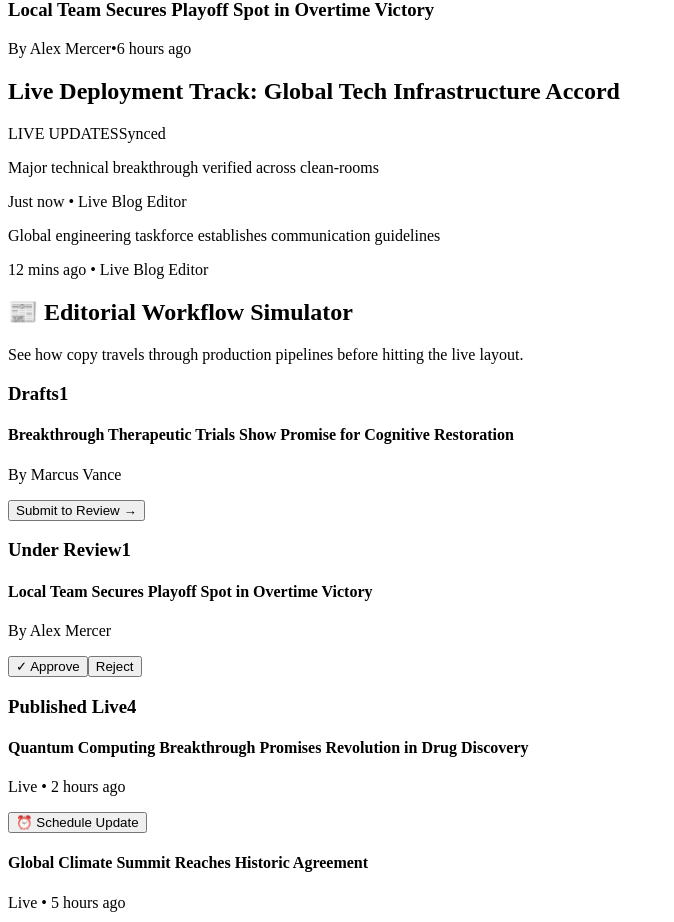
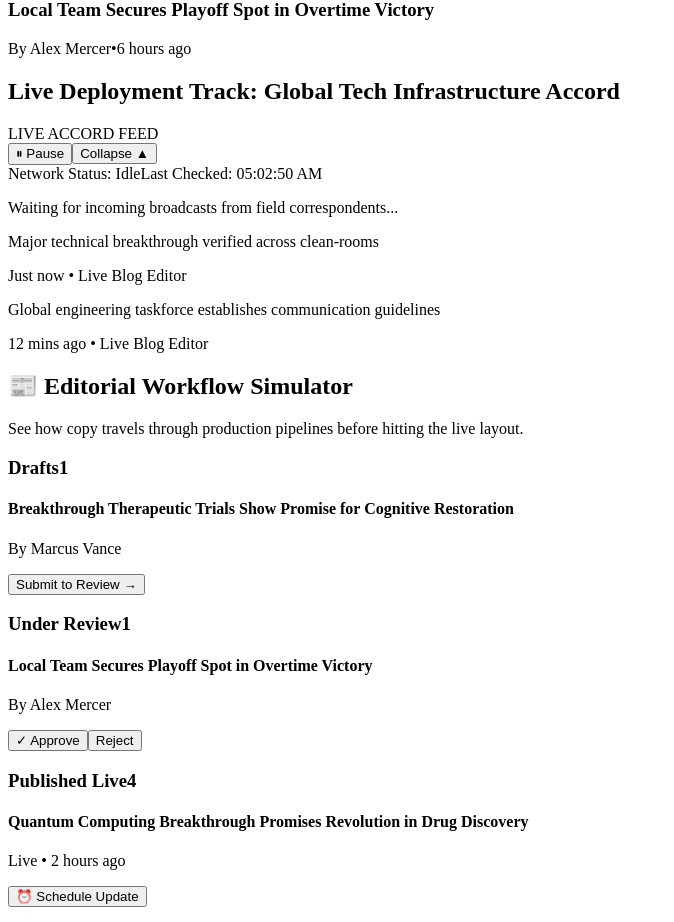
Before and after one commit to gomugomucode/news, a React (Vite) app: page / in a window 1280 px wide. Shown: the part 2240-3162 px from the top of the page, without its empty margins (0-674 px from the left). Built offline with nearby package versions, Linux system fonts and the light colour scheme; the HTML template or start-up script is replaced by a standard one.

Commit message:
feat: add LiveBlogCounter component with auto-polling and stream management features

```diff
--- a/src/components/LiveBlogCounter.jsx
+++ b/src/components/LiveBlogCounter.jsx
@@ -3,17 +3,30 @@ import { getLiveBlogUpdates } from '../services/mockApi';
 
 export default function LiveBlogCounter({ liveBlogId }) {
   const [updateCount, setUpdateCount] = useState(0);
-  const [lastUpdateTime, setLastUpdateTime] = useState(Date.now());
+  const [lastCheckTime, setLastCheckTime] = useState(new Date().toLocaleTimeString());
   const [isChecking, setIsChecking] = useState(false);
+  const [isPaused, setIsPaused] = useState(false);
+  const [isCollapsed, setIsCollapsed] = useState(false);
+  const [livePosts, setLivePosts] = useState([]);
 
   useEffect(() => {
+    // Prevent polling if the user has manually paused updates
+    if (isPaused) return;
+
     const checkForUpdates = async () => {
       setIsChecking(true);
       try {
-        const result = await getLiveBlogUpdates(lastUpdateTime);
+        const result = await getLiveBlogUpdates(Date.now());
+
+        // Update check timestamp
+        setLastCheckTime(new Date().toLocaleTimeString([], { hour: '2-digit', minute: '2-digit', second: '2-digit' }));
+
         if (result.hasNewUpdates) {
+          // Task 3: Accumulate count
           setUpdateCount(prev => prev + result.updateCount);
-          setLastUpdateTime(result.timestamp);
+
+          // Task 2: Prepend new posts to the live stream array
+          setLivePosts(prevPosts => [...result.newPosts, ...prevPosts]);
         }
       } catch (err) {
         console.error('Failed to parse active polling updates:', err);
@@ -22,42 +35,103 @@ export default function LiveBlogCounter({ liveBlogId }) {
       }
     };
 
-    // Polls every 15 seconds matching BBC production system fallbacks
+    // Polls every 15 seconds (reduced from BBC fallback for testing)
     const interval = setInterval(checkForUpdates, 15000);
     checkForUpdates();
 
     return () => clearInterval(interval);
-  }, [lastUpdateTime, liveBlogId]);
+  }, [isPaused, liveBlogId]);
+
+  // Task 3: Reset the badge counter to clear unread metrics
+  const handleMarkAsRead = () => {
+    setUpdateCount(0);
+  };
 
   return (
-    <div className="p-4 bg-[#0063B1]/5 border-l-4 border-[#0063B1] rounded-r-xl my-4">
+    <div className="bg-white border border-gray-100 rounded-xl shadow-xs overflow-hidden">
+      {/* HEADER CONTROL STRIP */}
+      <div className="p-4 bg-[#0063B1]/5 flex flex-wrap items-center justify-between gap-3 border-b border-gray-100">
         <div className="flex items-center gap-3">
-        {/* LIVE RECORD PULSING DOT METRIC */}
-        <div className="w-2.5 h-2.5 bg-[#BB1919] rounded-full animate-pulse"></div>
+          {/* Pulsing state dot */}
+          <div className={`w-2.5 h-2.5 rounded-full ${isPaused ? 'bg-gray-400' : 'bg-[#BB1919] animate-pulse'}`}></div>
           <span className="text-xs font-black text-gray-900 tracking-wider uppercase">
-          LIVE UPDATES
+            {isPaused ? 'STREAM PAUSED' : 'LIVE ACCORD FEED'}
           </span>
 
-        {/* REUSE INCREMENT BADGES */}
+          {/* Task 3: Dynamic Accumulator Badge */}
           {updateCount > 0 && (
             <span className="px-2 py-0.5 bg-[#BB1919]/10 text-[#BB1919] text-[11px] font-bold rounded-md animate-bounce">
-            +{updateCount} new posts
+              +{updateCount} new
             </span>
           )}
+        </div>
 
-        {/* LOG SYSTEM INDICATOR CHECKS */}
-        <span className="ml-auto text-[11px] font-medium text-gray-400">
-          {isChecking ? 'Syncing stream...' : 'Synced'}
+        {/* INTERACTIVE COMPONENT UTILITY CONTROLS */}
+        <div className="flex items-center gap-2">
+          {updateCount > 0 && (
+            <button
+              onClick={handleMarkAsRead}
+              className="text-[11px] font-bold text-gray-500 hover:text-gray-900 bg-white px-2 py-1 rounded border border-gray-200 cursor-pointer transition-colors"
+            >
+              Mark as Read
+            </button>
+          )}
+
+          <button
+            onClick={() => setIsPaused(!isPaused)}
+            className={`text-[11px] font-bold px-2 py-1 rounded border transition-colors cursor-pointer ${
+              isPaused
+                ? 'bg-emerald-50 border-emerald-200 text-emerald-700 hover:bg-emerald-100'
+                : 'bg-white border-gray-200 text-gray-600 hover:bg-gray-50'
+            }`}
+          >
+            {isPaused ? '▶ Resume' : '⏸ Pause'}
+          </button>
+
+          <button
+            onClick={() => setIsCollapsed(!isCollapsed)}
+            className="text-[11px] font-bold text-gray-400 hover:text-gray-600 px-1 cursor-pointer"
+          >
+            {isCollapsed ? 'Expand ▼' : 'Collapse ▲'}
+          </button>
+        </div>
+      </div>
+
+      {/* RE-STREAM CONTAINER HOOKS */}
+      {!isCollapsed && (
+        <div className="p-4 bg-white space-y-4">
+          {/* Task 1: Synced verification stamp metric display banner */}
+          <div className="flex items-center justify-between text-[11px] text-gray-400 font-mono bg-gray-50 px-3 py-1.5 rounded-md border border-gray-100">
+            <span>Network Status: {isChecking ? 'Polling data cloud...' : 'Idle'}</span>
+            <span>Last Checked: {lastCheckTime}</span>
+          </div>
+
+          {/* Task 2: Live rendering channel for incoming background stream posts */}
+          <div className="space-y-3 max-h-[300px] overflow-y-auto pr-1">
+            {livePosts.length > 0 ? (
+              livePosts.map((post) => (
+                <div key={post.id} className="p-3 bg-red-50/20 border-l-4 border-[#BB1919] rounded-r-lg transition-all animate-fadeIn">
+                  <div className="flex justify-between items-start gap-2 mb-1">
+                    <span className="text-[10px] font-black text-[#BB1919] tracking-wider uppercase bg-red-100/50 px-1.5 py-0.5 rounded">
+                      NEW CORRESPONDENCE
+                    </span>
+                    <span className="text-[10px] text-gray-400 font-medium font-mono">
+                      {new Date(post.publishedAt).toLocaleTimeString([], { hour: '2-digit', minute: '2-digit', second: '2-digit' })}
                     </span>
                   </div>
-
-      {/* RENDER DYNAMIC RECENT ENTRIES LIST */}
-      {updateCount > 0 && (
-        <div className="mt-3 p-3 bg-white border border-gray-100 rounded-lg shadow-2xs">
-          <p className="text-xs font-bold text-gray-700 mb-2">Recent developments:</p>
-          <div className="space-y-1.5 text-xs text-gray-600 font-medium">
-            <p className="flex items-start gap-1.5">• <span>Correspondent dispatched to briefing center</span></p>
-            <p className="flex items-start gap-1.5">• <span>Official consensus documentation uploaded</span></p>
+                  <p className="text-xs font-bold text-gray-900 leading-relaxed">
+                    {post.body[0].text}
+                  </p>
+                  <p className="text-[10px] text-gray-400 font-medium mt-1">
+                    Via {post.metadata?.author?.name || 'Staff Anchor'}
+                  </p>
+                </div>
+              ))
+            ) : (
+              <p className="text-xs text-gray-400 italic text-center py-6">
+                Waiting for incoming broadcasts from field correspondents...
+              </p>
+            )}
           </div>
         </div>
       )}
```
Lines whose indentation alone changed are shown as unchanged.
